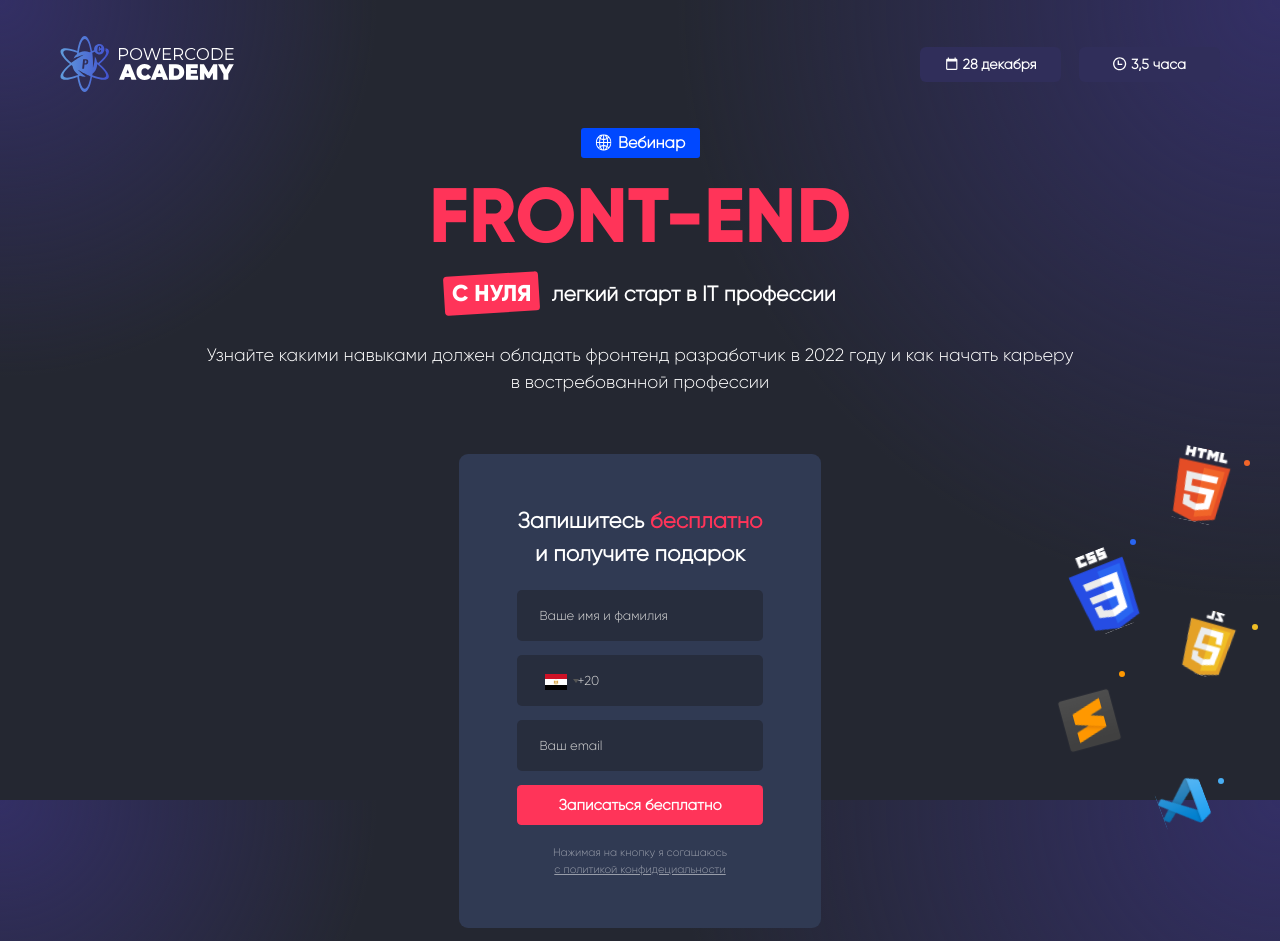
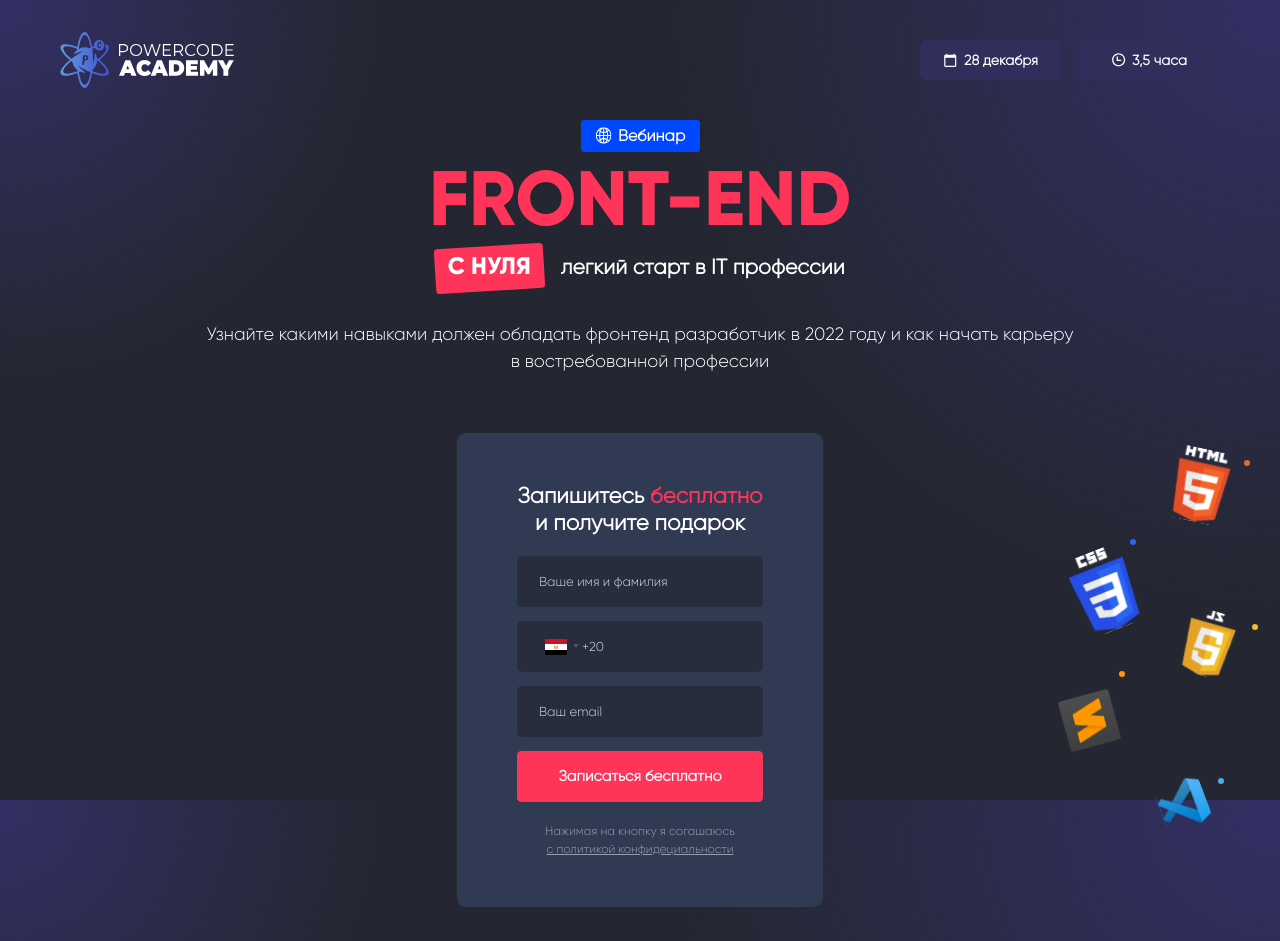
Before and after one commit to KaterynaChernetska/test-form, a React (Vite) app: page / in a window 1280 px wide. Shown: the top 941 px of the page. Built offline with nearby package versions, Linux system fonts and the light colour scheme; no server answers; grey boxes are pictures that could not be loaded.

Commit message:
fixed font-sizes and weights

```diff
--- a/src/components/AdditionalInfo/AdditionalInfo.jsx
+++ b/src/components/AdditionalInfo/AdditionalInfo.jsx
@@ -4,18 +4,18 @@ import "./additionalInfo.scss";
 
 function AdditionalInfo() {
   return (
-    <ul className="additional-info ">
+    <ul className="additional-info">
       <li className="additional-info-list-item">
         <img src={Gift} className="gift-svg" alt="Gift" />
         <ul className="inner-list">
-          <li>Бонус за регистрацию</li>
+          <li className="bonus">Бонус за регистрацию</li>
           <li>PDF-файл "5 преимуществ профессии веб-дизайнера" </li>
         </ul>
       </li>
       <li className="additional-info-list-item">
         <img src={Founder} className="founder-svg" alt="Founder" />
         <ul className="inner-list">
-          <li>
+          <li className="founder-name">
             Киррилл <span className="inner-list-name"> КАСАТОНОВ</span>
           </li>
           <li>
--- a/src/components/AdditionalInfo/additionalInfo.scss
+++ b/src/components/AdditionalInfo/additionalInfo.scss
@@ -18,19 +18,26 @@
   display: flex;
   flex-direction: column;
   align-items: flex-start;
-  li:first-child {
-    font-weight: 700;
-    font-size: 14px;
-  }
 }
+
 .inner-list-name {
   color: #4252d1;
+}
+.bonus {
+  font-weight: 700;
+  font-size: 14px;
+}
+.founder-name {
+  text-transform: uppercase;
+  font-weight: 700;
+  font-size: 14px;
 }
 
 .gift-svg {
   width: 45px;
   height: 45px;
 }
+
 .founder-svg {
   width: 51px;
   height: 49px;
@@ -51,10 +58,28 @@
     align-self: self-start;
     text-align: left;
   }
+  .gift-svg {
+    width: 38px;
+    height: 38px;
+  }
+  .founder-svg {
+    width: 51px;
+    height: 49.27px;
+  }
   .additional-info-list-item {
     display: flex;
     font-size: 12px;
     gap: 16px;
     padding: 0px;
   }
+  .additional-info li:first-child {
+    gap: 30px;
+  }
+
+  .bonus {
+    font-size: 12px;
+  }
+  .founder-name {
+    font-size: 13px;
+  }
 }
--- a/src/components/Header/Header.scss
+++ b/src/components/Header/Header.scss
@@ -4,7 +4,7 @@
   display: flex;
   align-items: center;
   justify-content: space-between;
-  padding: 30px 16px 36px 30px;
+  padding: 28px 16px 36px 30px;
 }
 
 .logo-link {
@@ -52,17 +52,25 @@
   background-color: var(--background-color);
   display: flex;
   border-radius: 6px;
-  padding: 7px 13px;
+  padding: 6px;
   gap: 4px;
   font-size: 11px;
   font-weight: 600;
   align-items: center;
   justify-content: center;
+  height: 24px;
 }
 
+.header-date-container li:first-child {
+  width: 88px;
+}
+
+.header-date-container li:nth-child(2) {
+  width: 84px;
+}
 @include screen-size("medium") {
   .header {
-    padding: 36px 60px;
+    padding: 32px 60px;
   }
   .logo-svg {
     width: 50px;
@@ -78,8 +86,8 @@
     height: 15.75px;
   }
   .calendar-svg {
-    width: 14px;
-    height: 14px;
+    width: 15px;
+    height: 15px;
   }
 
   .clock-svg {
@@ -90,13 +98,33 @@
     gap: 18px;
   }
   .header-date-container li {
+   height: 40px;
+    font-size: 14px;
+    gap: 6px;
+  }
+  .header-date-container li:first-child {
     width: 141px;
-    font-size: 14px;
+  }
+
+  .header-date-container li:nth-child(2) {
+    width: 141px;
   }
 }
 
 @include screen-size("large") {
   .header {
-    padding: 34px 256px;
+    padding: 32px 256px;
+  }
+  .logo-link{
+    width: 182px;
+    height: 56px;
+  }
+  .logo-svg {
+    width: 49.87px;
+    height: 56px;
+  }
+  .calendar-svg {
+    width: 15px;
+    height: 15px;
   }
 }
--- a/src/components/InfoSection/InfoSection.jsx
+++ b/src/components/InfoSection/InfoSection.jsx
@@ -17,7 +17,7 @@ function InfoSection() {
         <span>легкий старт в IT профессии</span>
       </div>
       <p className="info-section-information">
-        Узнайте какими навыками должен обладать фронтенд разработчик в 2022 году
+        Узнайте какими <span className="accent-information"> навыками должен обладать фронтенд разработчик в 2022 году </span>
         и как начать карьеру в востребованной профессии{" "}
       </p>
     </div>
--- a/src/components/InfoSection/infoSection.scss
+++ b/src/components/InfoSection/infoSection.scss
@@ -28,21 +28,29 @@
 .info-section-title {
   color: var(--pink-accent-color);
   text-transform: uppercase;
-  font-size: 52px;
+  font-size: 52.73px;
+  width: 290px;
   font-weight: 800;
   font-family: "Gilroy-Bold", sans-serif;
 }
 
 .info-section-subtitle {
-  margin-bottom: 16px;
+  margin-bottom: 23.72px;
 }
 
 .info-section-subtitle p:first-child {
   display: inline-block;
   margin-right: 12px;
+  width: 77px;
+  height: 28px;
+  font-weight: 800;
   border-radius: 3.57px;
   background-color: var(--pink-accent-color);
   transform: rotate(-3.49deg);
+}
+
+.accent-information {
+  font-weight: 500;
 }
 
 .info-section-subtitle p:first-child .inner-text {
@@ -60,24 +68,35 @@
 }
 .info-section-information {
   margin-bottom: 20px;
+  font-weight: 400 !important;
 }
-
 
 @include screen-size("medium") {
   .info-section-name {
     font-size: 16px;
     gap: 6px;
     width: 119px;
+    height: 32px;
   }
   .info-section-name img {
     width: 17.2px;
     height: 17.2px;
   }
   .info-section-title {
+    width: 427px;
     font-size: 77px;
+    line-height: 94.33px;
+  }
+
+  .info-section-subtitle p:first-child {
+    margin-right: 16.27px;
+    width: 109px;
+    height: 45px;
+
   }
   .info-section-subtitle p:first-child .inner-text {
-    font-size: 23px;
+    font-size: 24px;
+    font-weight: 800;
   }
   .info-section-subtitle span {
     font-size: 21px;
@@ -88,7 +107,11 @@
   .info-section-information {
     font-size: 18px;
     margin-bottom: 58px;
+    font-weight: 400;
     padding: 0 140px;
+  }
+  .accent-information{
+    font-weight: 500;
   }
 }
 
@@ -101,7 +124,7 @@
   .info-section-container {
     align-items: flex-start;
   }
-  .info-section-information{
+  .info-section-information {
     align-self: self-start;
     text-align: left;
   }
--- a/src/components/SignForCourseForm/signForCourseForm.scss
+++ b/src/components/SignForCourseForm/signForCourseForm.scss
@@ -8,12 +8,15 @@
   border-radius: 9px;
   padding: 41px 21px 40px 21px;
   display: flex;
+  width: 328px;
+  max-height: 423px;
   flex-direction: column;
 }
 .sign-form h5 {
   text-align: center;
   font-size: 20px;
   font-weight: 700;
+  line-height: 23.29px;
   margin: 0 0 18px 0;
 }
 .accent-word {
@@ -28,6 +31,8 @@
   margin-bottom: 14px;
   border-radius: 5px;
   outline: none;
+  height: 46px;
+  font-size: 12px;
   padding: 12px 26px;
   border: none;
 }
@@ -50,13 +55,16 @@
   width: 100%;
   margin-bottom: 14px;
   border-radius: 5px;
+  height: 46px;
   outline: none;
-  padding: 12px 26px 12px 60px;
+  padding: 12px 26px 12px 65px;
   border: none;
+  font-size: 12px;
 }
 .react-tel-input .form-control:focus {
   background-color: var(--background-input);
   color: var(--main-text-color);
+  font-size: 12px;
 }
 .react-tel-input .selected-flag .flag {
   margin-top: -18px;
@@ -81,6 +89,9 @@
   font-weight: 700;
   background-color: var(--blue-accent-color);
   border: none;
+  width: 222px;
+  height: 45px;
+  font-size: 14px;
   border-radius: 4.48px;
   margin-bottom: 18.45px;
   transition: background-color 0.3s ease, transform 0.3s ease;
@@ -99,6 +110,7 @@
   font-size: 11px;
   text-align: center;
   color: #ffffff80;
+  font-weight: 500;
 }
 .accept-policy span {
   text-decoration: underline;
@@ -108,11 +120,15 @@
     max-width: 366px;
   }
   .sign-form {
-    padding: 50px 58px;
+    padding: 50px 60px;
+    width: 366px;
+    max-height: 474px;
   }
+
   .sign-form h5 {
     font-size: 22px;
     margin: 0 0 20px 0;
+    line-height: 26.29px;
   }
   .email-input,
   .name-input {
@@ -133,20 +149,27 @@
   }
   .react-tel-input .form-control:focus {
     color: #d7d7d7;
+    font-size: 13px;
   }
   .form-group button {
     font-size: 15px;
+    font-weight: 700;
     width: 100%;
     padding: 11px 34px;
     background-color: var(--pink-accent-color);
     margin-bottom: 20px;
     transition: background-color 0.3s ease, transform 0.3s ease;
+    width: 248px;
+    height: 51px;
   }
   .form-group button:hover {
     background-color: rgba(255, 52, 89, 0.8);
     transform: scale(1.05);
   }
-
+  .accept-policy {
+    font-size: 12px;
+    font-weight: 500;
+  }
 }
 
 @include screen-size("large") {
```
Lines whose indentation alone changed are shown as unchanged.
